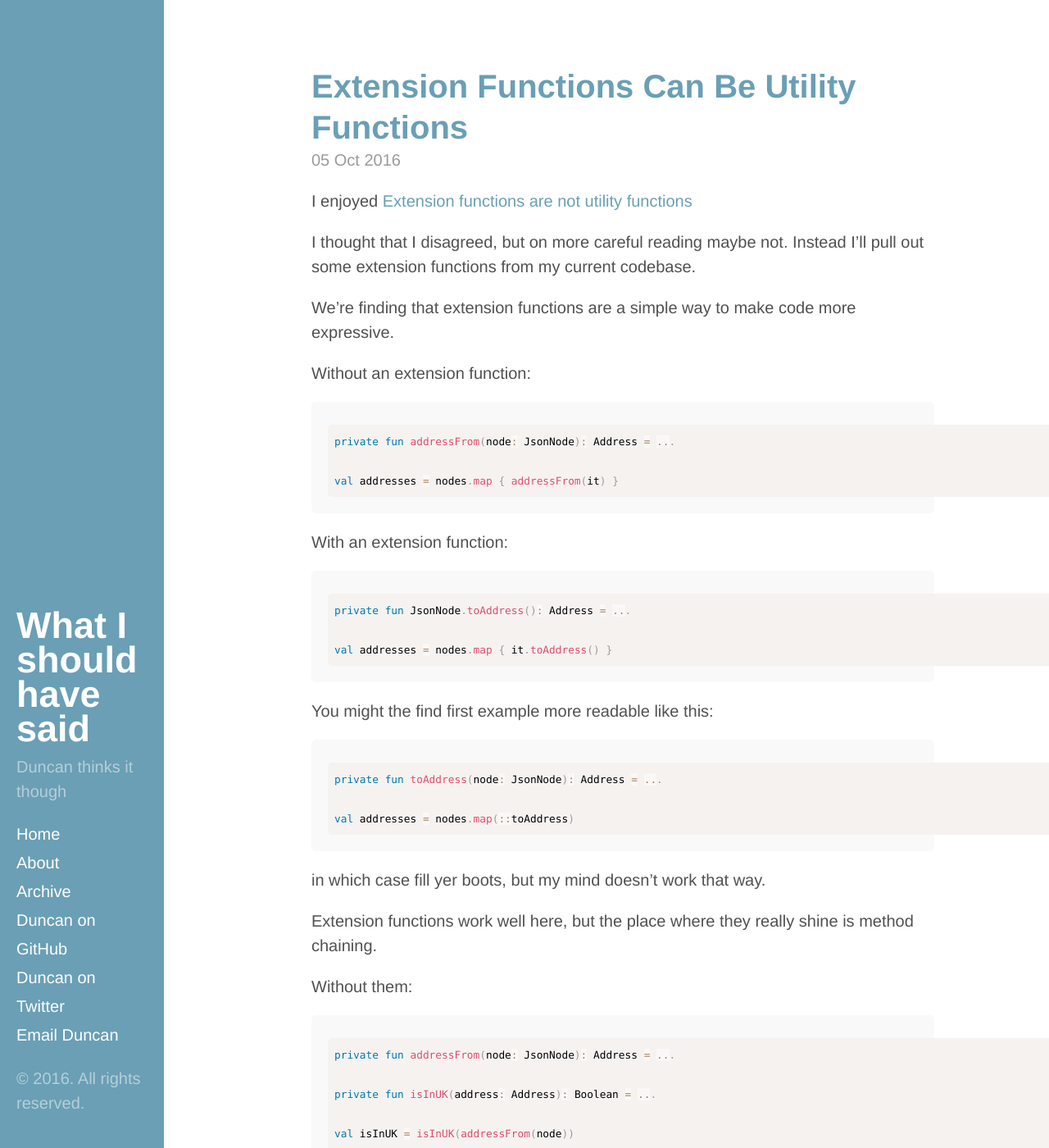
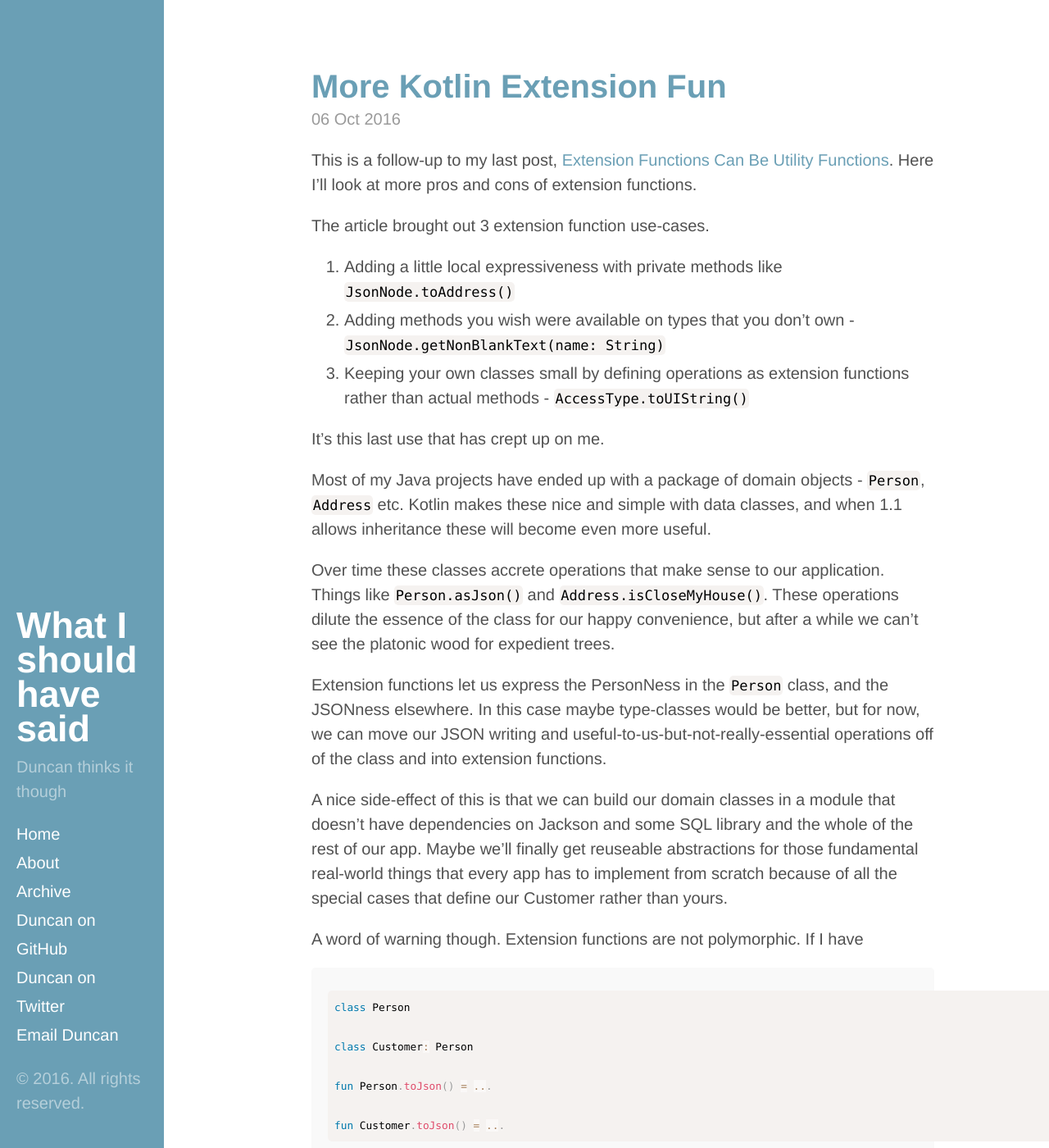
Before and after one commit to dmcg/dmcg.github.io, a Jekyll site: the page built from index.html, in a window 1280 px wide and 1400 px high. Shown: the whole window at 82% size. Built offline with Jekyll 4.4.1, drawn with Linux system fonts in a browser that asks for light colours; the list of posts is cut into pages by our own code; some of the changed text lies outside the part shown.

Commit message:
Publish More Kotlin Extension Fun

````diff
--- a/_posts/2016-10-05-extension-functions-can-be-utility-functions.md
+++ b/_posts/2016-10-05-extension-functions-can-be-utility-functions.md
@@ -96,6 +96,8 @@ fun Any.asPropertyMap(): Map<String, Any?> = SpaceBlanket(this)
 
 which *is* the archetypal extension function definition - high-level and fundamental.
 
+There are more thoughts on this subject in a follow up article - [More Kotlin Extension Fun](/more-kotlin-extension-fun.html)
+
 If you like this, [Nat Pryce](www.natpryce.com) and I are going to be talking about Expressive Kotlin at the [Kotlin Night London](https://info.jetbrains.com/Kotlin-Night-London.html) next Wednesday, 12 October 2016.
 
 Thanks to [Springer Nature](http://www.springernature.com) for allowing me to publish examples from their code. If you're looking for a Kotlin job in London, they are hiring - please contact me using one of the links in the sidebar.
--- /dev/null
+++ b/_posts/2016-10-06-more-kotlin-extension-fun.md
@@ -0,0 +1,50 @@
+---
+layout: post
+title: More Kotlin Extension Fun
+---
+
+This is a follow-up to my last post, [Extension Functions Can Be Utility Functions](/extension-functions-can-be-utility-functions.html). Here I'll look at more pros and cons of extension functions.
+
+The article brought out 3 extension function use-cases.
+
+1.  Adding a little local expressiveness with private methods like `JsonNode.toAddress()`
+2.  Adding methods you wish were available on types that you don't own - `JsonNode.getNonBlankText(name: String)`
+3.  Keeping your own classes small by defining operations as extension functions rather than actual methods - `AccessType.toUIString()`
+
+It's this last use that has crept up on me.
+
+Most of my Java projects have ended up with a package of domain objects - `Person`, `Address` etc. Kotlin makes these nice and simple with data classes, and when 1.1 allows inheritance these will become even more useful.
+
+Over time these classes accrete operations that make sense to our application. Things like `Person.asJson()` and `Address.isCloseMyHouse()`. These operations dilute the essence of the class for our happy convenience, but after a while we can't see the platonic wood for expedient trees.
+
+Extension functions let us express the PersonNess in the `Person` class, and the JSONness elsewhere. In this case maybe type-classes would be better, but for now, we can move our JSON writing and useful-to-us-but-not-really-essential operations off of the class and into extension functions.
+
+A nice side-effect of this is that we can build our domain classes in a module that doesn't have dependencies on Jackson and some SQL library and the whole of the rest of our app. Maybe we'll finally get reuseable abstractions for those fundamental real-world things that every app has to implement from scratch because of all the special cases that define our Customer rather than yours.
+
+A word of warning though. Extension functions are not polymorphic. If I have
+
+
+```kotlin
+class Person
+
+class Customer: Person
+
+fun Person.toJson() = ...
+
+fun Customer.toJson() = ...
+```
+
+the bindings are as follows:
+
+```kotlin
+Person().toJson() // calls Person.toJson()
+
+Customer().toJson() // calls Customer.toJson()
+
+val person: Person = readCustomer(42)
+person.toJson() // calls Person.toJson() no matter what the actual type of person
+```
+
+If you like this, [Nat Pryce](www.natpryce.com) and I are going to be talking about Expressive Kotlin at the [Kotlin Night London](https://info.jetbrains.com/Kotlin-Night-London.html) next Wednesday, 12 October 2016.
+
+Thanks to [Springer Nature](http://www.springernature.com) for allowing me to publish examples from their code. If you're looking for a Kotlin job in London, they are hiring - please contact me using one of the links in the sidebar.
````
